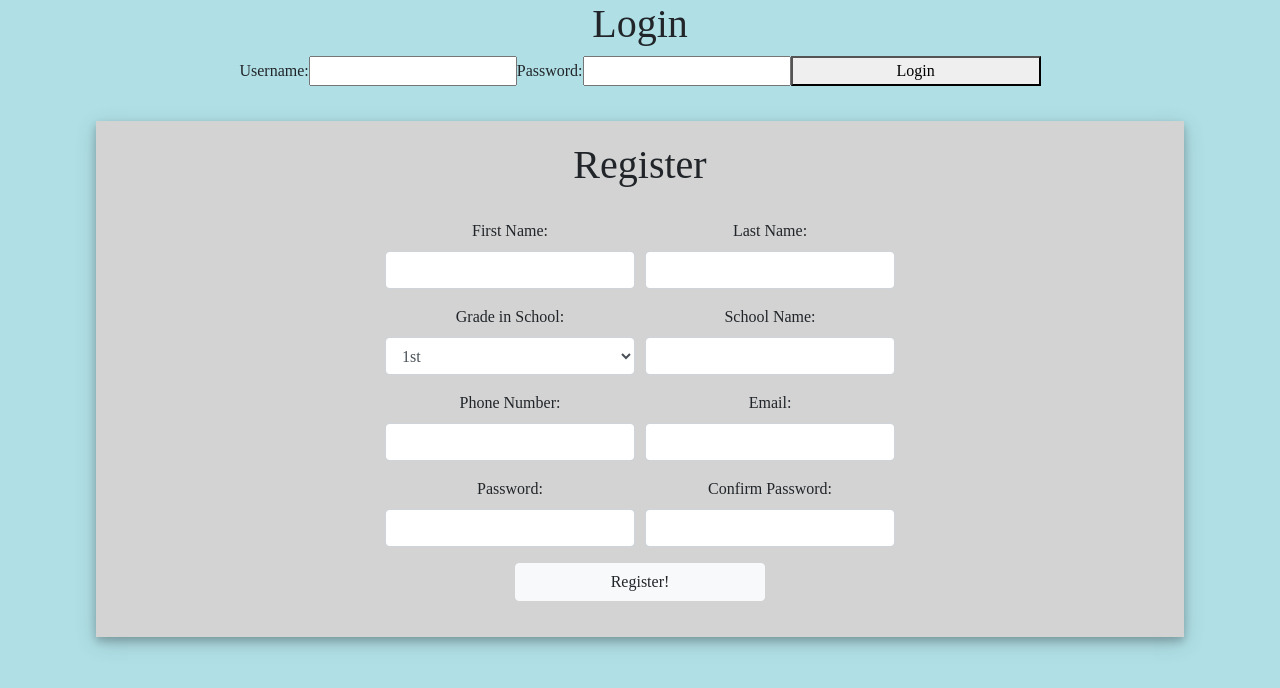
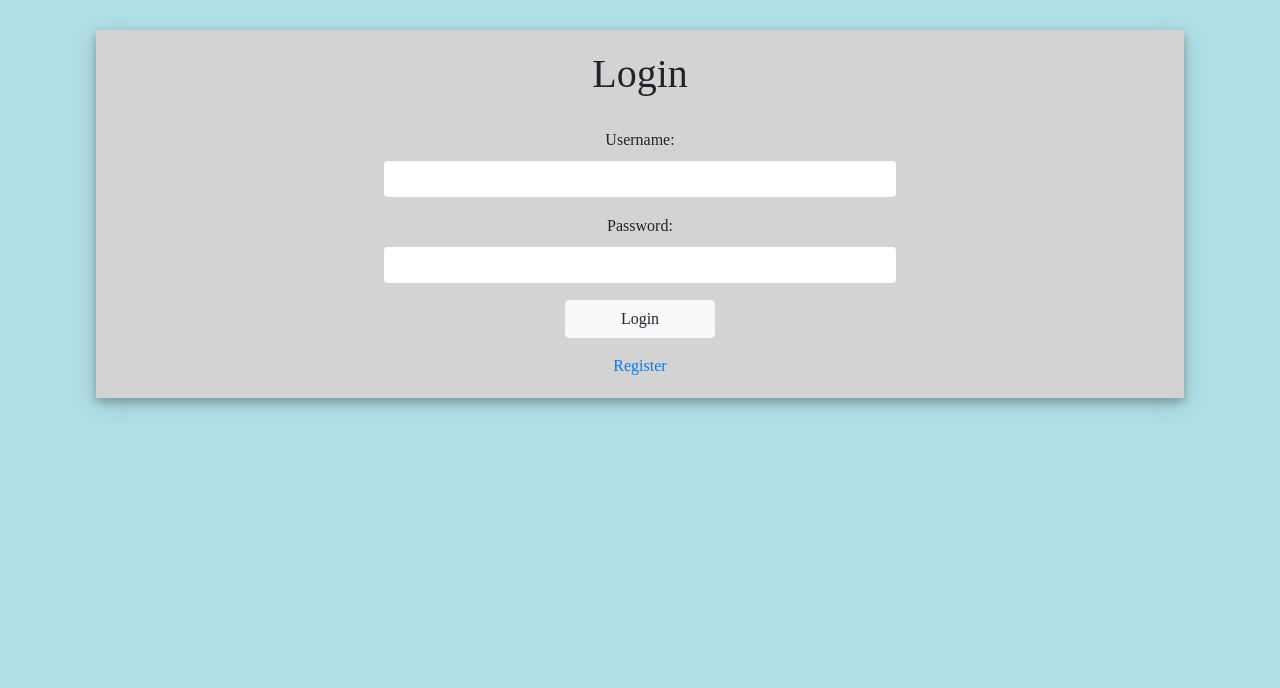
Before and after one commit to raquel-gonzo/violin-studio, a React (Create React App) app in the folder client/: page /login in a window 1280 px wide. Shown: the top 688 px of the page. Built offline with nearby package versions, Linux system fonts and the light colour scheme; a web font is replaced by a local one.

Commit message:
@reach/router is working with client. fixed some styling.

```diff
--- a/client/package.json
+++ b/client/package.json
@@ -3,6 +3,7 @@
   "version": "0.1.0",
   "private": true,
   "dependencies": {
+    "@reach/router": "^1.3.4",
     "@testing-library/jest-dom": "^4.2.4",
     "@testing-library/react": "^9.5.0",
     "@testing-library/user-event": "^7.2.1",
--- a/client/src/App.css
+++ b/client/src/App.css
@@ -11,16 +11,16 @@
   align-items: center;
 }
 
-.form-control, button, select{
+/* .form-control, button, select{
   width: 250px;
-}
+} */
 
-#reg-header{
+.reg-header{
   margin-bottom: 30px;
   padding-top: 20px;
 }
 
-#reg{
+.reg{
   margin: 30px auto;
   padding-bottom: 20px;
   width: 85%;
@@ -38,3 +38,25 @@ body{
   font-size: 80%;
   color: #dc3545;
 }
+
+ #login-btn{
+  width: 150px;
+}
+
+#portal-header{
+  display: flex;
+  justify-content: space-between;
+  padding: 40px;
+}
+
+button{
+  height: fit-content;
+}
+
+.flatIO-element{
+  margin-top: 20px;
+}
+
+#task-btn{
+  margin-top: 15px;
+}
--- a/client/src/App.js
+++ b/client/src/App.js
@@ -1,20 +1,18 @@
 import React from 'react';
 import './App.css';
 import Registration from './components/Registration';
+import { Router } from '@reach/router';
 import StudentPortal from './components/StudentPortal';
-import Login from './views/Login.view';
+import Login from './components/Login';
 
 function App() {
   return (
     <div className="App">
-      {
-        // if user is logged in, show app, otherwise show
-      }
-
-      <Login />
-
-      <Registration />
-      {/* < StudentPortal /> */}
+      <Router>
+        <Login path="/login" />
+        <Registration path="/register" />
+        <StudentPortal path="/portal"/>
+      </Router>
     </div>
   );
 }
--- a/client/src/components/Login.js
+++ b/client/src/components/Login.js
@@ -1,7 +1,53 @@
-import React from 'react';
+import React, { useState } from "react";
+import { Link } from "@reach/router";
 
 const Login = () => {
-    return()
-}
+  const [username, setUsername] = useState("");
+  const [password, setPassword] = useState("");
+
+  const handleClick = (e) => {
+    e.preventDefault();
+    console.log();
+  };
+
+  const handleUN = (e, username) => {
+    setUsername(e.target.value);
+    console.log(username);
+  };
+
+  const handlePW = (e, password) => {
+    setPassword(e.target.value);
+    console.log(password);
+  };
+
+  return (
+    <div className="reg">
+      <h1 className="reg-header">Login</h1>
+      <form className="form-group">
+        <div className="form-group col-md-6">
+          <label>Username: </label>
+          <input
+            className="form-control"
+            onChange={handleUN}
+            type="text"
+          ></input>
+        </div>
+        <div className="form-group col-md-6">
+          <label>Password: </label>
+          <input
+            className="form-control"
+            onChange={handlePW}
+            type="password"
+          ></input>
+        </div>
+
+        <button id="login-btn" className="btn btn-light" onClick={handleClick}>
+          Login
+        </button>
+      </form>
+      <Link to="/register">Register</Link>
+    </div>
+  );
+};
 
 export default Login;
--- a/client/src/components/Registration.js
+++ b/client/src/components/Registration.js
@@ -1,4 +1,5 @@
 import React, { useState } from "react";
+import { Link } from '@reach/router';
 import axios from "axios";
 
 const Registration = () => {
@@ -43,8 +44,8 @@ const Registration = () => {
   // }
 
   return (
-    <div id="reg">
-      <h1 id="reg-header">Register</h1>
+    <div className="reg">
+      <h1 className="reg-header">Register</h1>
       <form className="form-group">
         <div className="form-row">
           <div className="form-group col-md-6">
@@ -165,6 +166,7 @@ const Registration = () => {
         >
           Register!
         </button>
+        <Link to = "/login">Log in</Link>
       </form>
     </div>
   );
--- a/client/src/components/StudentPortal.js
+++ b/client/src/components/StudentPortal.js
@@ -5,16 +5,18 @@ import TaskInput from './TaskInput';
 const StudentPortal = () => {
 
     return(
-        <div>
-            <h1>Welcome, _____ </h1>
-            <h2>Happy Practicing!</h2>
-
+        <div className="reg">
+            <div id="portal-header">
+                <h1 className="reg-header">Welcome, _____ </h1>
+                <button className="btn-size" className="btn btn-light">Log out</button>
+            </div>
+            <h3>Practice Journal:</h3>
             <div>
                 < TaskInput />
             </div>
 
             <div>
-            <iframe src="https://flat.io/embed/5f5ac8f8c4feb36761f94c07?playbackMetronome=count-in" height="350" width="55%" frameBorder="0" allowfullscreen allow="midi"></iframe>
+            <iframe className="flatIO-element" src="https://flat.io/embed/5f5ac8f8c4feb36761f94c07?playbackMetronome=count-in" height="350" width="55%" frameBorder="0" allowfullscreen allow="midi"></iframe>
             </div>
 
         </div>
--- a/client/src/components/TaskInput.js
+++ b/client/src/components/TaskInput.js
@@ -1,52 +1,64 @@
-
-import React, { useState } from 'react'
-import axios from 'axios';
+import React, { useState } from "react";
+import axios from "axios";
 
 const TaskInput = () => {
-    const [task, setTask] = useState("")
-    const [list, setList] = useState([])
+  const [task, setTask] = useState("");
+  const [list, setList] = useState([]);
 
   const saveTasks = (e) => {
     e.preventDefault();
-        axios.put('http://localhost:8000/api/students/tasks', {
-            tasks: list
-        })
-    }
+    axios.put("http://localhost:8000/api/students/tasks", {
+      tasks: list,
+    });
+  };
 
   const handleChange = (e) => {
-        setTask(e.target.value)
-    }
+    setTask(e.target.value);
+  };
 
   const submitHandler = (e, task) => {
     e.preventDefault();
     setList([...list, task]);
     console.log(task);
-      }
+  };
 
-    return(
+  return (
     <div>
-        <form onSubmit={(e) => submitHandler(e, task)}  >
+      <form className="form-group" onSubmit={(e) => submitHandler(e, task)}>
+        <div className="form-group col-md-7">
+          <div className="col-7">
             <label>Add a task: </label>
-            <input type="text"
+            <input
+              className="form-control"
+              type="text"
               name="task"
               id="task"
               placeholder="Etude 16, G minor scale, etc."
-            onChange={ handleChange}
+              onChange={handleChange}
             />
-            <input type="submit" value="Add"  />
+          </div>
+
+          <button type="submit" id="task-btn" className="btn btn-light">Add</button>
+        </div>
       </form>
 
       <div>
         <ul>
           {list.map((task, index) => {
-                    return <li key={index}> {task} <input type="checkbox"/>
+            return (
+              <li key={index}>
+                {" "}
+                {task} <input type="checkbox" />
               </li>
+            );
           })}
         </ul>
       </div>
-            <button onClick={saveTasks}>Save Tasks</button>
+      {/* <button className="btn btn-light" onClick={saveTasks}>
+        Save Tasks
+      </button> */}
     </div>
-    )
-}
+  );
+};
 
 export default TaskInput;
--- a/client/src/views/Login.view.js
+++ /dev/null
@@ -1,40 +0,0 @@
-import React, { useState } from 'react';
-
-const Login = () => {
-
-    const [username, setUsername] = useState("");
-    const [password, setPassword] = useState("");
-
-    const handleClick = (e) => {
-        e.preventDefault();
-        console.log();
-    }
-
-    const handleUN = (e, username) => {
-        setUsername(e.target.value);
-        console.log(username)
-    }
-
-    const handlePW = (e, password) => {
-        setPassword(e.target.value);
-        console.log(password)
-    }
-
-    return(
-        <div>
-            <h1>Login</h1>
-            <form>
-                <label>Username: </label>
-                <input onChange={handleUN} type="text"></input>
-
-                <label>Password: </label>
-                <input onChange={handlePW} type="password" ></input>
-
-                <button onClick={handleClick} >Login</button>
-
-            </form>
-        </div>
-    )
-}
-
-export default Login;
```
Also changed, not shown: client/src/views/Main.js (deleted), 1 other file (tests, documents, lock files or other folders). Lines whose indentation alone changed are shown as unchanged.
